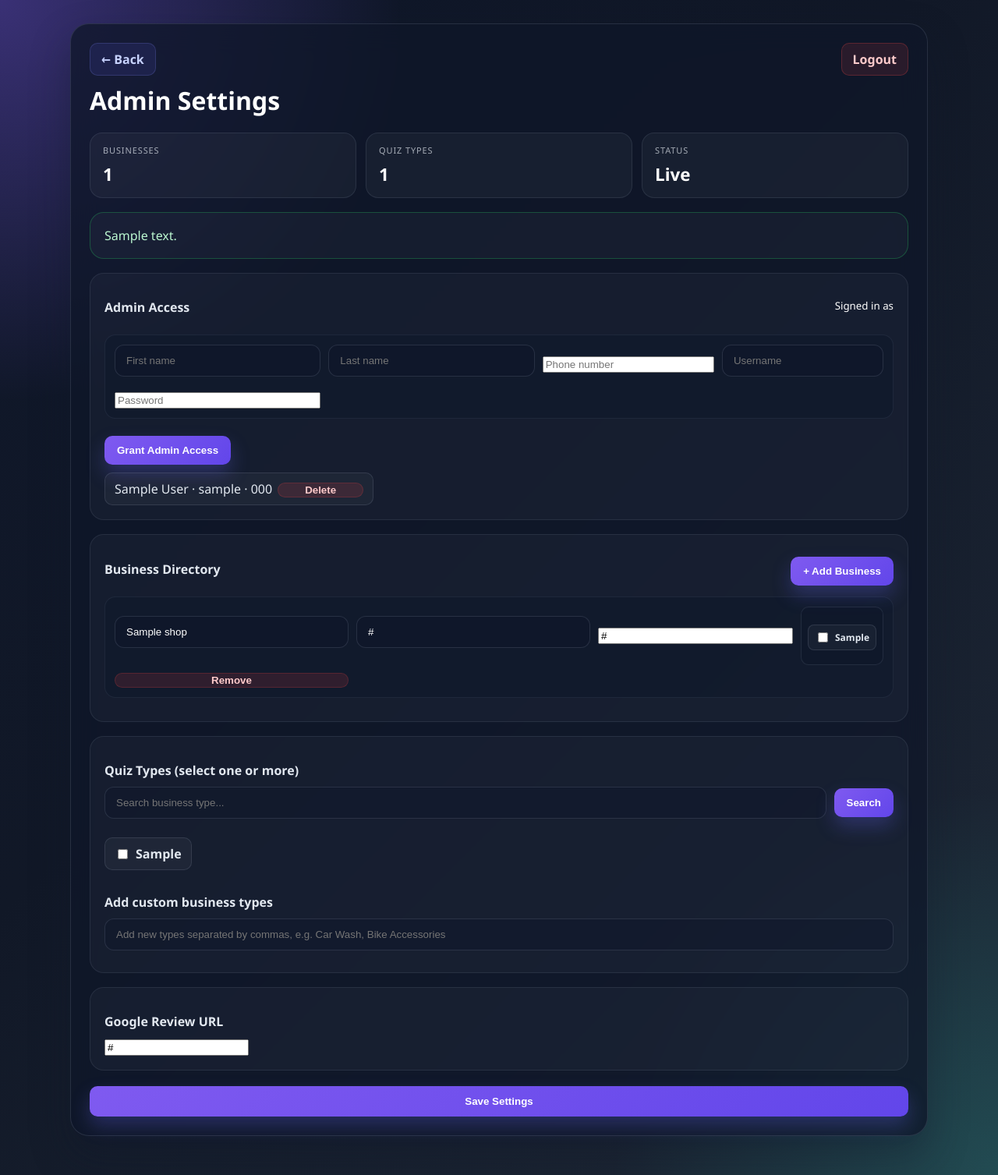
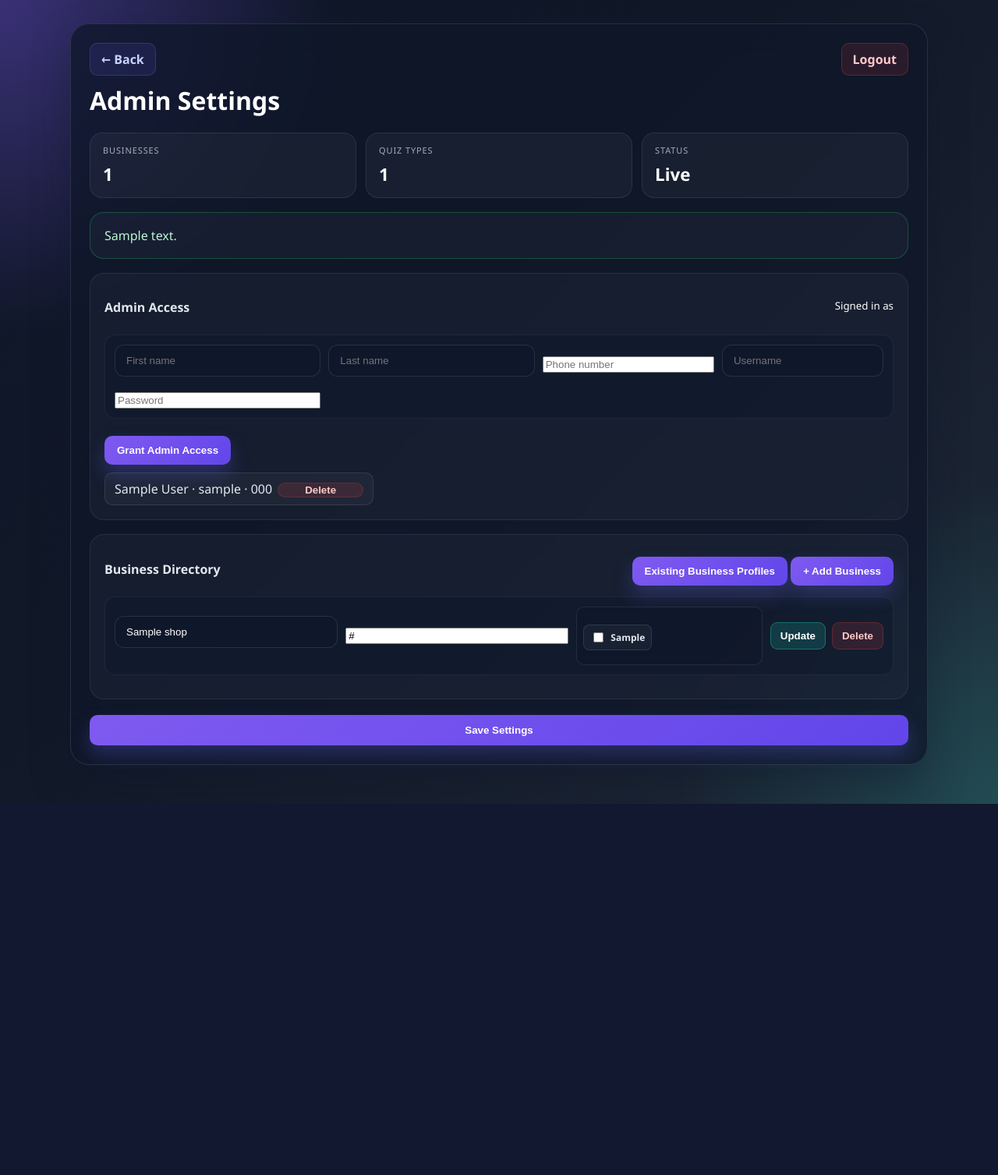
Before and after one commit to basim6401-source/flask_ai_review_project, a Flask app: template templates/admin.html in a window 1280 px wide. Shown: the whole page at 78% size. After the commit the page ends 1031 px from the top, so only its background shows below. Run offline with Flask 3, Linux system fonts and the light colour scheme; the template is opened without the code that fills it: most values are stand-ins (such as "Sample title", 1, 10 or a date in 2020).

Commit message:
Refine public homepage and business settings

```diff
--- a/app.py
+++ b/app.py
@@ -67,6 +67,21 @@ AVAILABLE_TYPES = [
     "Hospital",
     "Real Estate",
     "Asian",
+    "Ceramic Tiles",
+    "Kitchen Accessories",
+    "Washroom Accessories",
+    "Plumber Shop",
+    "Tools Shop",
+    "Sanitaryware Shop",
+    "Bathroom Fittings",
+    "Hardware Shop",
+    "Electrical Shop",
+    "Paint Shop",
+    "Flooring Shop",
+    "Modular Kitchen",
+    "Building Materials",
+    "Plywood Shop",
+    "Lighting Shop",
     "Other"
 ]
 
@@ -111,6 +126,28 @@ CATEGORY_FOODS = {
     "Hospital": ["doctor consultation", "nursing care", "lab test", "emergency support", "check-up", "diagnostic scan"],
     "Real Estate": ["property visit", "site tour", "broker assistance", "villa viewing", "loan guidance", "apartment tour"],
     "Asian": ["sushi", "ramen", "pad thai", "dumplings", "fried rice"],
+    "Ceramic Tiles": ["floor tiles", "wall tiles", "bathroom tiles", "kitchen tiles", "tile collection", "tile design"],
+    "Kitchen Accessories": ["kitchen fittings", "storage accessories", "sink accessories", "cabinet hardware", "kitchen organizer", "cooking accessory"],
+    "Washroom Accessories": ["shower accessories", "bathroom mirror", "towel holder", "soap dispenser", "washroom storage", "bathroom accessory"],
+    "Plumber Shop": ["plumbing fittings", "water pipe", "tap fitting", "valve", "pipe accessories", "plumbing tools"],
+    "Tools Shop": ["power tools", "hand tools", "drill machine", "measuring tools", "tool kit", "workshop equipment"],
+    "Sanitaryware Shop": ["wash basin", "toilet suite", "bathtub", "sanitary fittings", "ceramic basin", "bathroom suite"],
+    "Bathroom Fittings": ["faucet", "shower set", "tap fitting", "flush system", "bathroom hardware", "water fitting"],
+    "Hardware Shop": ["door hardware", "locks", "hinges", "screws", "fasteners", "building hardware"],
+    "Electrical Shop": ["switches", "sockets", "wires", "circuit breakers", "electrical fittings", "lighting accessories"],
+    "Paint Shop": ["interior paint", "exterior paint", "wall colors", "paint brushes", "primer", "wood finish"],
+    "Flooring Shop": ["wood flooring", "vinyl flooring", "laminate flooring", "floor design", "floor installation", "floor samples"],
+    "Modular Kitchen": ["modular cabinets", "kitchen design", "countertop", "storage unit", "kitchen installation", "drawer system"],
+    "Building Materials": ["cement", "bricks", "sand", "construction materials", "steel rods", "building supplies"],
+    "Plywood Shop": ["plywood sheets", "laminate sheets", "MDF boards", "block board", "veneer", "wood panels"],
+    "Lighting Shop": ["ceiling lights", "LED bulbs", "chandeliers", "wall lights", "outdoor lights", "decorative lighting"],
+}
+
+SERVICE_TYPES = {
+    "Dental Clinic", "Salon", "Spa", "Gym", "Auto Garage", "Hospital", "Real Estate",
+    "Ceramic Tiles", "Kitchen Accessories", "Washroom Accessories", "Plumber Shop", "Tools Shop",
+    "Sanitaryware Shop", "Bathroom Fittings", "Hardware Shop", "Electrical Shop", "Paint Shop",
+    "Flooring Shop", "Modular Kitchen", "Building Materials", "Plywood Shop", "Lighting Shop",
 }
 
 food_items = [
@@ -210,7 +247,7 @@ used_reviews = []
 
 
 def get_quality_words_for_type(qtype):
-    if qtype in {"Dental Clinic", "Salon", "Spa", "Gym", "Auto Garage", "Hospital", "Real Estate"}:
+    if qtype in SERVICE_TYPES:
         return [
             "professional",
             "smooth",
@@ -233,7 +270,7 @@ def generate_review_for_type(qtype=None):
     quality = random.choice(get_quality_words_for_type(qtype))
     service = random.choice(service_type_phrases.get(qtype, service_phrases))
 
-    if qtype in {"Dental Clinic", "Salon", "Spa", "Gym", "Auto Garage", "Hospital", "Real Estate"}:
+    if qtype in SERVICE_TYPES:
         starters = [
             f"The {qtype} experience was",
             f"I was impressed with the {qtype} service and the",
@@ -599,8 +636,7 @@ def home():
         "index.html",
         google_url=google_review_url,
         shops=shops,
-        available_types=quiz_types,
-        admin_url=url_for('login')
+        available_types=quiz_types
     )
 
 @app.route("/generate")
@@ -647,6 +683,13 @@ def generate():
 def admin():
     if request.method == 'POST':
         existing_shops = load_config().get('shops', [])
+        directory_action = request.form.get('directory_action', '')
+        delete_index = None
+        if directory_action.startswith('delete:'):
+            try:
+                delete_index = int(directory_action.split(':', 1)[1])
+            except ValueError:
+                delete_index = None
         names = request.form.getlist('shop_name')
         urls = request.form.getlist('shop_url')
         review_urls = request.form.getlist('shop_google_review_url')
@@ -658,9 +701,13 @@ def admin():
                 shop_types[index].extend(values)
 
         shops = []
-        for i, (n, u) in enumerate(zip(names, urls)):
+        for i, n in enumerate(names):
+            if i == delete_index:
+                continue
+            u = urls[i].strip() if i < len(urls) else ''
             n = n.strip()
-            u = u.strip()
+            if not u and i < len(existing_shops) and existing_shops[i].get('name') == n:
+                u = existing_shops[i].get('url', '')
             selected_types = []
             for item in shop_types.get(str(i), []):
                 item = item.strip()
@@ -677,8 +724,14 @@ def admin():
                 primary = selected_types[0] if selected_types else ''
                 shops.append({'name': n, 'url': u, 'google_review_url': review_url, 'type': primary, 'types': selected_types})
 
+        directory_types = [
+            item
+            for shop in shops
+            for item in normalize_shop_types(shop)
+        ]
+        submitted_quiz_types = request.form.getlist('quiz_types')
         custom_quiz_types = parse_custom_quiz_types(request.form.get('custom_quiz_types'))
-        quiz_types = request.form.getlist('quiz_types') + custom_quiz_types
+        quiz_types = submitted_quiz_types + custom_quiz_types or directory_types
         google_review_url = request.form.get('google_review_url', '').strip() or GOOGLE_REVIEW_URL
         cfg = {
             'shops': shops,
@@ -686,6 +739,9 @@ def admin():
             'google_review_url': google_review_url,
         }
         save_config(cfg)
+        if directory_action.startswith(('update:', 'delete:')):
+            message = 'Business updated.' if directory_action.startswith('update:') else 'Business deleted.'
+            return redirect(url_for('admin', admin_message=message))
         return redirect(url_for('home'))
 
     cfg = load_config()
--- a/config.json
+++ b/config.json
@@ -17,6 +17,8 @@
       "types": []
     }
   ],
-  "quiz_types": [],
+  "quiz_types": [
+    "Car Wash"
+  ],
   "google_review_url": "https://search.google.com/local/writereview?placeid=ChIJEb5DJgBDvDsRixDy-RGkGCw"
 }
--- a/templates/admin.html
+++ b/templates/admin.html
@@ -157,6 +157,28 @@
       border: 1px solid rgba(239,68,68,0.2);
       min-width: 110px;
     }
+    .directory-actions {
+      display: flex;
+      gap: 8px;
+      flex-wrap: wrap;
+    }
+    .directory-update, .directory-delete {
+      border: 1px solid transparent;
+      border-radius: 9px;
+      padding: 9px 12px;
+      color: #fff;
+      font-weight: 700;
+      cursor: pointer;
+    }
+    .directory-update {
+      background: rgba(20,184,166,0.2);
+      border-color: rgba(45,212,191,0.35);
+    }
+    .directory-delete {
+      background: rgba(239,68,68,0.14);
+      border-color: rgba(239,68,68,0.25);
+      color: #fecaca;
+    }
     .add-btn, .submit {
       background: linear-gradient(135deg, #7F5AF0, #6246EA);
       color: #fff;
@@ -291,7 +346,24 @@
       <div class="panel">
         <div class="panel-header">
           <label>Business Directory</label>
-          <button type="button" class="add-btn" onclick="addRow()">+ Add Business</button>
+          <div>
+            <button type="button" class="add-btn" onclick="toggleProfiles()">Existing Business Profiles</button>
+            <button type="button" class="add-btn" onclick="addRow()">+ Add Business</button>
+          </div>
+        </div>
+
+        <div id="existingProfiles" class="profile-list" aria-label="Existing business profiles">
+          {% for s in cfg.get('shops', []) %}
+            <div class="profile-item">
+              <div>
+                <strong>{{ s.name or 'Unnamed business' }}</strong>
+                <small>Saved business profile</small>
+              </div>
+              <a href="#business-row-{{ loop.index0 }}">Edit</a>
+            </div>
+          {% else %}
+            <div class="profile-item">No existing business profiles.</div>
+          {% endfor %}
         </div>
 
         <div id="shops">
@@ -301,9 +373,8 @@
           {% endif %}
           {% for s in shops %}
             {% set shop_types = s.get('types', []) or ([s.type] if s.type else []) %}
-            <div class="shop-row">
+            <div id="business-row-{{ loop.index0 }}" class="shop-row">
               <input type="text" name="shop_name" placeholder="Business name" value="{{ s.name }}" />
-              <input type="text" name="shop_url" placeholder="Business URL" value="{{ s.url }}" />
               <input type="url" name="shop_google_review_url" placeholder="Google Review URL" value="{{ s.google_review_url|default('') }}" />
               <div class="shop-type-box">
                 {% for t in available_types %}
@@ -313,31 +384,13 @@
                   </label>
                 {% endfor %}
               </div>
-              <button type="button" class="remove" onclick="removeRow(this)">Remove</button>
+              <div class="directory-actions">
+                <button class="directory-update" type="submit" name="directory_action" value="update:{{ loop.index0 }}">Update</button>
+                <button class="directory-delete" type="submit" name="directory_action" value="delete:{{ loop.index0 }}">Delete</button>
+              </div>
             </div>
           {% endfor %}
         </div>
-      </div>
-
-      <div class="panel">
-        <label>Quiz Types (select one or more)</label>
-        <div style="display:flex; gap:10px; align-items:center; flex-wrap:wrap; margin-top:8px;">
-          <input id="adminTypeSearch" type="text" placeholder="Search business type..." style="flex:1; min-width:220px; margin-bottom:0;" />
-          <button type="button" class="add-btn" id="adminTypeSearchBtn" style="margin-top:0;">Search</button>
-        </div>
-        <div class="types" id="quizTypeList">
-          {% set selected = cfg.get('quiz_types', []) %}
-          {% for t in available_types %}
-            <label class="type"><input type="checkbox" name="quiz_types" value="{{ t }}" {% if t in selected %}checked{% endif %}/> {{ t }}</label>
-          {% endfor %}
-        </div>
-        <label style="margin-top:20px;">Add custom business types</label>
-        <input type="text" name="custom_quiz_types" placeholder="Add new types separated by commas, e.g. Car Wash, Bike Accessories" />
-      </div>
-
-      <div class="panel">
-        <label for="googleReviewUrl">Google Review URL</label>
-        <input id="googleReviewUrl" type="url" name="google_review_url" value="{{ cfg.get('google_review_url', '') }}" placeholder="https://search.google.com/local/writereview?placeid=..." required />
       </div>
 
       <button class="submit" type="submit">Save Settings</button>
@@ -346,37 +399,14 @@
     <script>
       const AVAILABLE_TYPES = {{ available_types|tojson }};
 
-      const typeSearch = document.getElementById('adminTypeSearch');
-      const adminTypeSearchBtn = document.getElementById('adminTypeSearchBtn');
-
-      function applyTypeFilter(inputElement, targetSelector) {
-        const query = (inputElement ? inputElement.value.trim().toLowerCase() : '');
-        document.querySelectorAll(targetSelector).forEach((label) => {
-          const text = label.textContent.toLowerCase();
-          const match = !query || text.includes(query);
-          label.classList.toggle('hidden', !match);
-        });
-      }
-
-      if (typeSearch) {
-        typeSearch.addEventListener('input', function () {
-          applyTypeFilter(this, '#quizTypeList .type');
-        });
-        if (adminTypeSearchBtn) {
-          adminTypeSearchBtn.addEventListener('click', function () {
-            applyTypeFilter(typeSearch, '#quizTypeList .type');
-          });
-        }
-      }
-
       function addRow(){
         const wrap = document.getElementById('shops');
         const div = document.createElement('div');
         div.className = 'shop-row';
 
+        const rowIndex = document.querySelectorAll('#shops .shop-row').length;
         div.innerHTML = `
           <input type="text" name="shop_name" placeholder="Business name" value="" />
-          <input type="text" name="shop_url" placeholder="Business URL" value="" />
           <input type="url" name="shop_google_review_url" placeholder="Google Review URL" value="" />
           <div class="shop-type-box">
             ${AVAILABLE_TYPES.map((type) => `
@@ -386,17 +416,19 @@
               </label>
             `).join('')}
           </div>
-          <button type="button" class="remove" onclick="removeRow(this)">Remove</button>
+          <div class="directory-actions">
+            <button class="directory-update" type="submit" name="directory_action" value="update:${rowIndex}">Update</button>
+            <button class="directory-delete" type="submit" name="directory_action" value="delete:${rowIndex}">Delete</button>
+          </div>
         `;
 
         wrap.appendChild(div);
         updateBusinessCount();
       }
 
-      function removeRow(btn){
-        const row = btn.closest('.shop-row');
-        if(row) row.remove();
-        updateBusinessCount();
+      function toggleProfiles(){
+        const profiles = document.getElementById('existingProfiles');
+        if (profiles) profiles.classList.toggle('open');
       }
 
       function updateBusinessCount(){
```
Also changed, not shown: other parts of templates/admin.html (+33 -0 lines), templates/index.html (+0 -38 lines), tests/test_admin_auth.py (+95 -2 lines).
